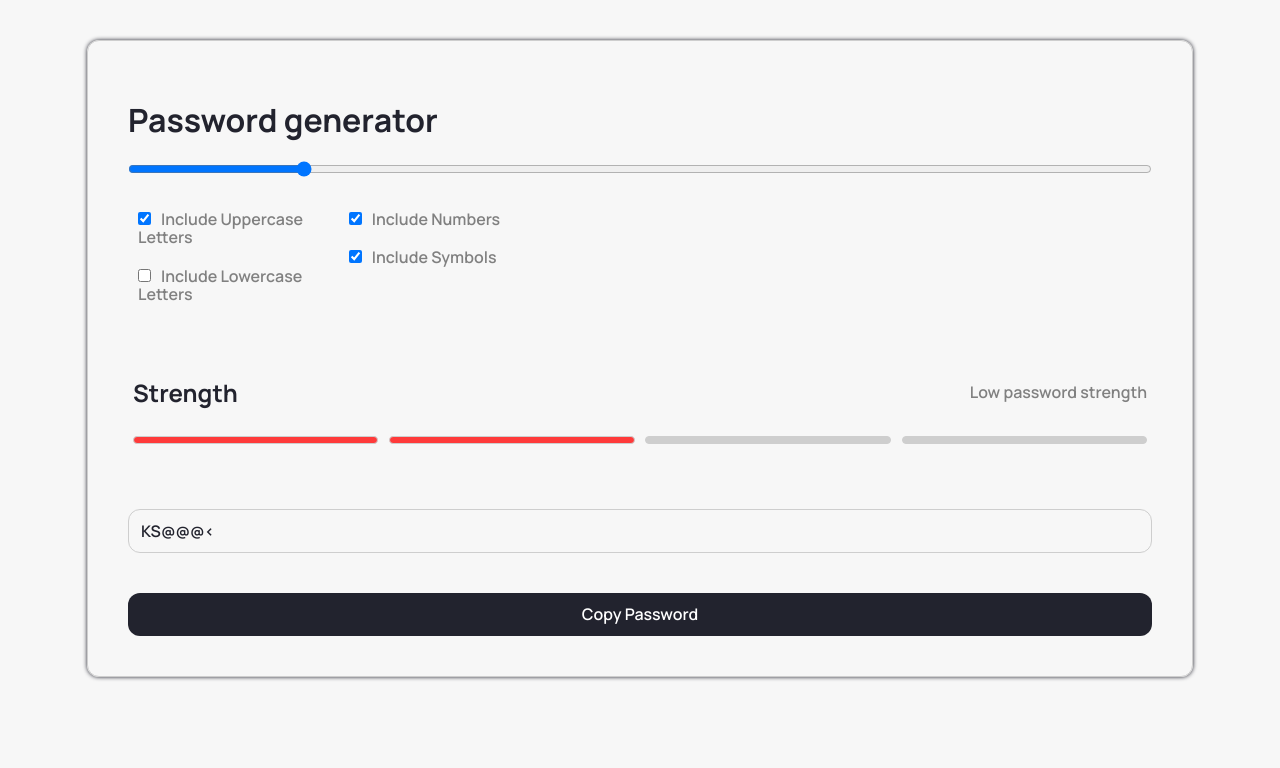
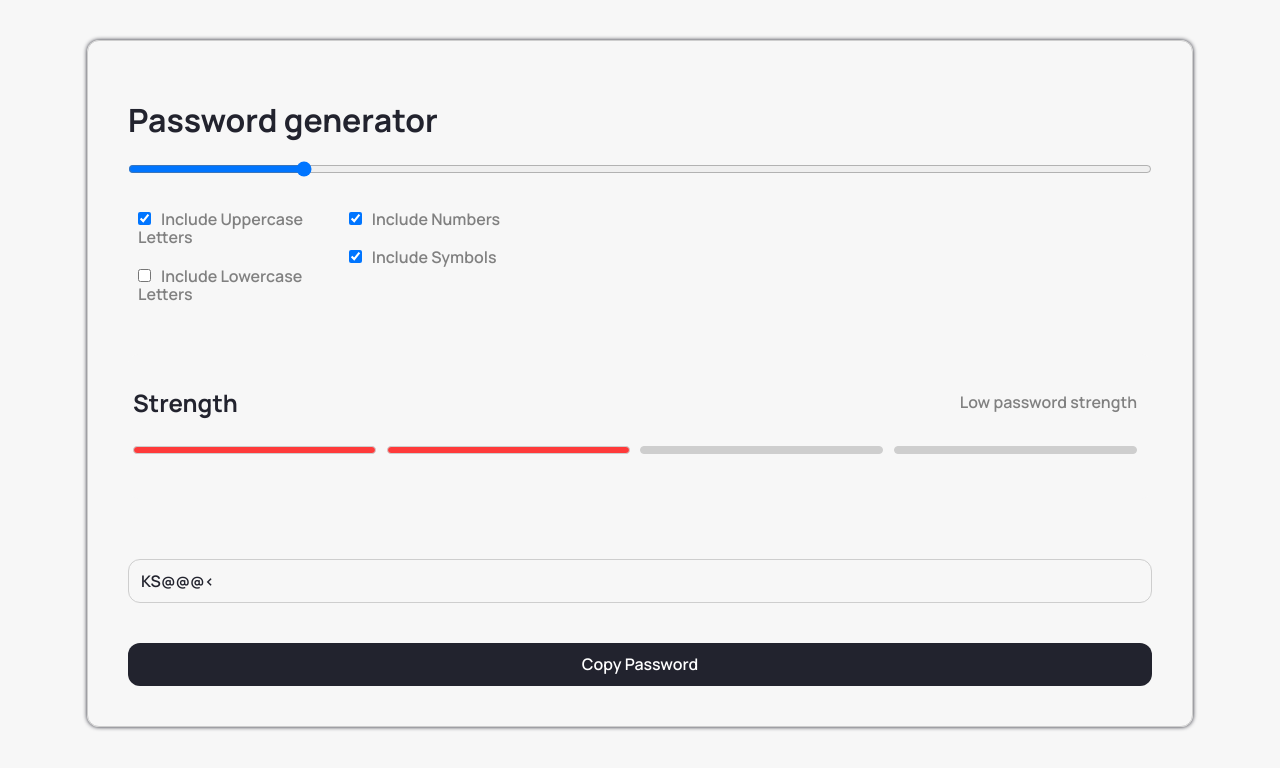
Before and after one commit to jakubkedzierski92/Passwordo, a Vue app: page / in a window 1280 px wide. Shown: the top 768 px of the page. Built offline with nearby package versions, Linux system fonts and the light colour scheme.

Commit message:
Add animation

```diff
--- a/src/modules/HomeModule/interfaces/PasswordStrength/PasswordStrength.vue
+++ b/src/modules/HomeModule/interfaces/PasswordStrength/PasswordStrength.vue
@@ -1,5 +1,12 @@
 <template>
-  <section id="passwordStrength">
+  <section
+    id="passwordStrength"
+    :class="[
+      'passwordStrength-' + generatePasswordStrength,
+      { expanded: isExpanded },
+    ]"
+    :style="{ backgroundColor: bgColor }"
+  >
     <div id="info">
       <TheParagraph text="Strength" />
       <span :class="passwordInformation">{{ info }}</span>
@@ -63,11 +70,41 @@ export default defineComponent({
   data() {
     return {
       isExpanded: false,
+      bgColor: "var(--color-grey)",
     };
   },
   computed: {
     info() {
       return this.information;
+    },
+    passwordStrengthClass() {
+      return "passwordStrength-" + this.generatePasswordStrength;
+    },
+  },
+  watch: {
+    generatePasswordStrength(newValue, oldValue) {
+      if (newValue !== oldValue) {
+        this.isExpanded = true;
+        this.bgColor = "white";
+        this.$nextTick(() => {
+          const passwordStrengthElement =
+            document.getElementById("passwordStrength");
+          if (passwordStrengthElement) {
+            passwordStrengthElement.style.transform = "scale(1.15)";
+          }
+        });
+      }
+      setTimeout(() => {
+        this.isExpanded = false;
+        this.bgColor = "var(--color-grey)";
+        this.$nextTick(() => {
+          const passwordStrengthElement =
+            document.getElementById("passwordStrength");
+          if (passwordStrengthElement) {
+            passwordStrengthElement.style.transform = "";
+          }
+        });
+      }, 1000);
     },
   },
 });
@@ -87,7 +124,34 @@ export default defineComponent({
     width: 24%
     border: solid 1px var(--color-stroke)
     border-radius: 12px
+    margin-bottom: 20px
+    transition: width 0.5s, background-color 0.5s
 
 #passwordStrength
     margin: 20px 0 60px 0
+    padding: 10px
+    padding-left: 0
+    border-radius: 12px
+    transition: height 0.5s, background-color 0.5s
+
+.passwordStrength-superweak
+  background-color: var(--color-white)
+  transition-property: opacity, left, top, height
+  transition-duration: 3s, 5s
+
+
+.passwordStrength-weak
+  background-color: var(--color-white)
+  transition-property: opacity, left, top, height
+  transition-duration: 3s, 5s
+
+
+.passwordStrength-medium
+  background-color: var(--color-white)
+  transition-property: opacity, left, top, height
+  transition-duration: 3s, 5s
+
+
+.passwordStrength-strong
+  background-color: var(--color-white)
 </style>
```
